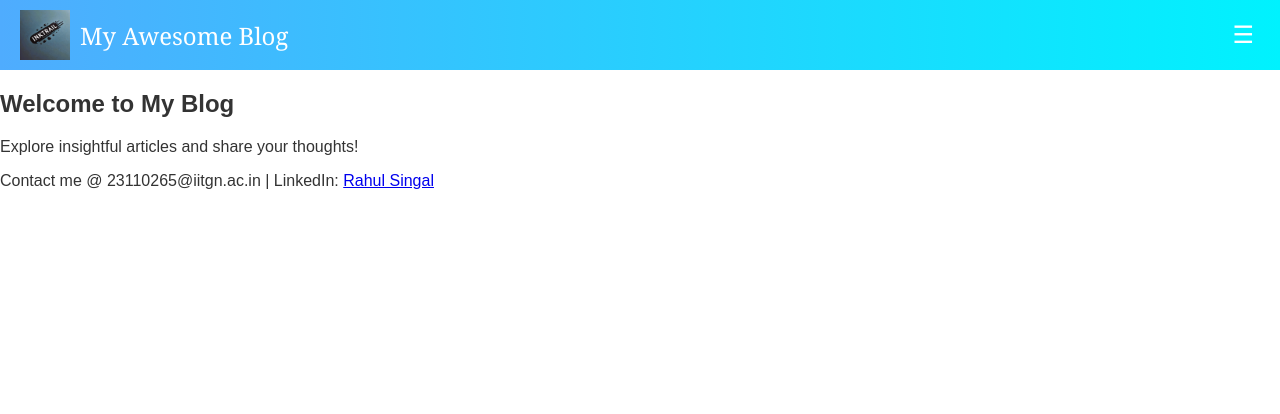
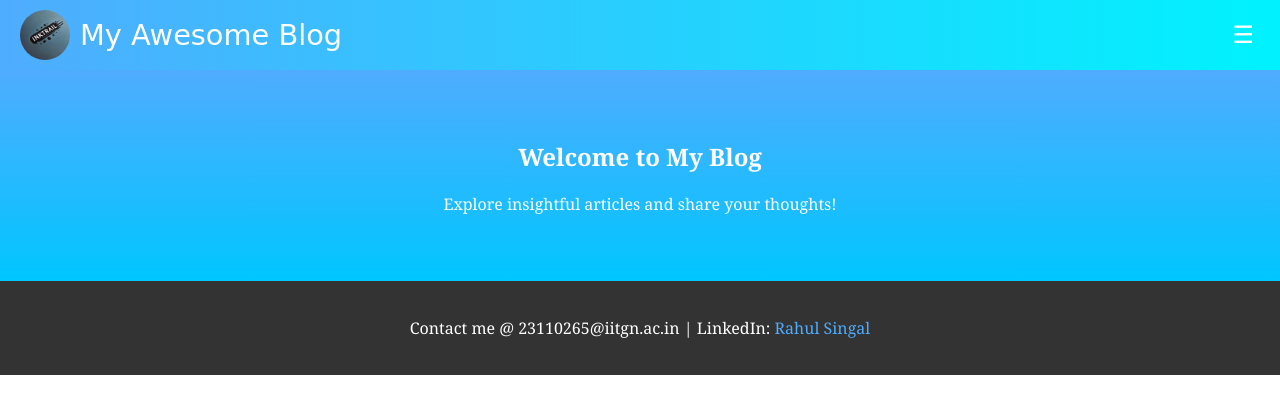
Before and after one commit to SRahul02/Static-Blogging-Website, a plain HTML site: page index.html in a window 1280 px wide. Drawn offline with Linux system fonts and the light colour scheme.

Commit message:
Update style.css

```diff
--- a/style.css
+++ b/style.css
@@ -1,5 +1,6 @@
+/* General Styling */
 body {
-    font-family: 'Arial', sans-serif;
+    font-family: 'Georgia', serif;
     margin: 0;
     padding: 0;
     color: #333;
@@ -22,16 +23,14 @@ header .top-bar {
 .logo {
     width: 50px;
     height: 50px;
+    border-radius: 50%;
     margin-right: 10px;
 }
 
 .site-name {
-    font-size: 1.5em;
-    font-family: 'Georgia', serif;
-}
-
-.menu {
-    position: relative;
+    font-size: 1.8em;
+    font-family: 'Pacifico', cursive;
+    color: #fff;
 }
 
 .menu-button {
@@ -44,17 +43,18 @@ header .top-bar {
 
 #dropdown-menu {
     position: absolute;
-    top: 40px;
-    left: 0;
+    top: 60px;
+    right: 20px;
     background: #4facfe;
     border: 1px solid #fff;
+    border-radius: 5px;
     display: none;
 }
 
 #dropdown-menu ul {
     list-style: none;
+    margin: 0;
     padding: 0;
-    margin: 0;
 }
 
 #dropdown-menu ul li {
@@ -64,4 +64,26 @@ header .top-bar {
 #dropdown-menu ul li a {
     color: #fff;
     text-decoration: none;
+    display: block;
 }
+
+/* Hero Section */
+.hero {
+    background: linear-gradient(to bottom, #4facfe, #00c6ff);
+    color: #fff;
+    text-align: center;
+    padding: 50px 20px;
+}
+
+/* Footer Styling */
+footer {
+    background: #333;
+    color: #fff;
+    text-align: center;
+    padding: 20px;
+}
+
+footer a {
+    color: #4facfe;
+    text-decoration: none;
+}
```
